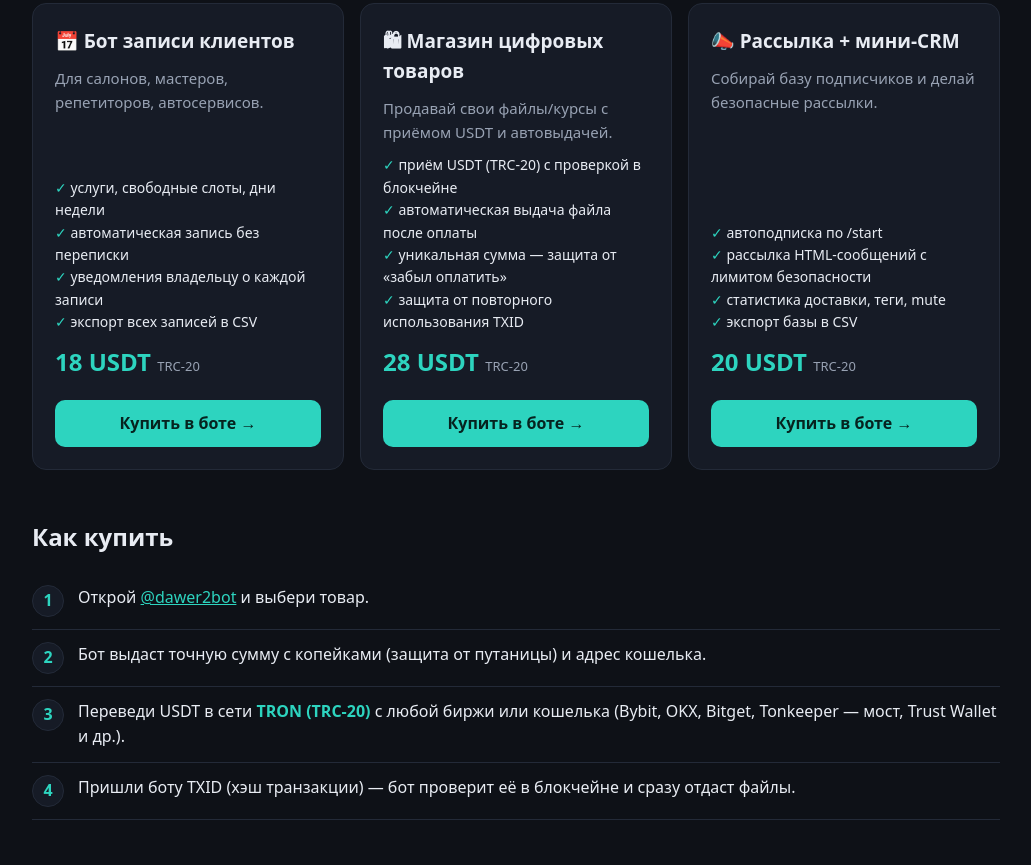
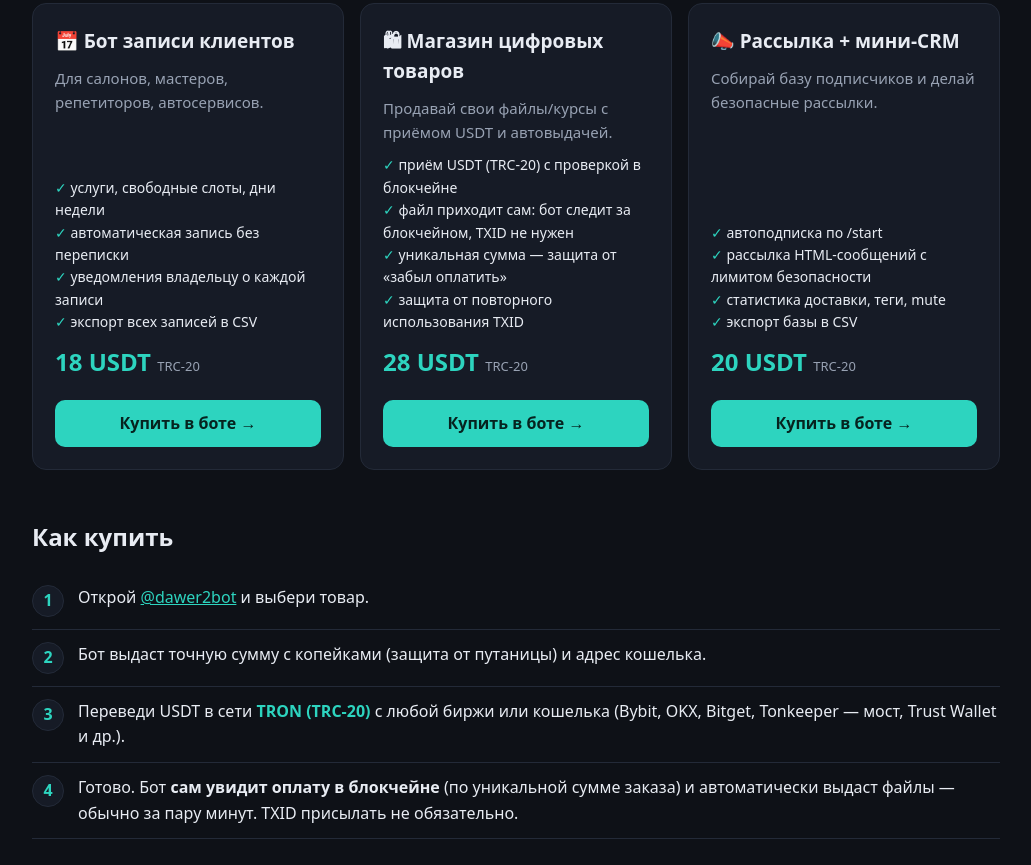
Before and after one commit to datara2027-tech/dawer-site, a plain HTML site: page index.html in a window 1280 px wide. Shown: the part 491-1356 px from the top of the page, without its empty margins (124-1155 px from the left). Drawn offline with Linux system fonts and the light colour scheme.

Commit message:
landing: auto payment detection

```diff
--- a/index.html
+++ b/index.html
@@ -83,7 +83,7 @@
       <p>Продавай свои файлы/курсы с приёмом USDT и автовыдачей.</p>
       <ul class="feat">
         <li>приём USDT (TRC-20) с проверкой в блокчейне</li>
-        <li>автоматическая выдача файла после оплаты</li>
+        <li>файл приходит сам: бот следит за блокчейном, TXID не нужен</li>
         <li>уникальная сумма — защита от «забыл оплатить»</li>
         <li>защита от повторного использования TXID</li>
       </ul>
@@ -110,7 +110,7 @@
     <div class="step"><div>Открой <a href="https://t.me/dawer2bot">@dawer2bot</a> и выбери товар.</div></div>
     <div class="step"><div>Бот выдаст точную сумму с копейками (защита от путаницы) и адрес кошелька.</div></div>
     <div class="step"><div>Переведи USDT в сети <span class="net">TRON (TRC-20)</span> с любой биржи или кошелька (Bybit, OKX, Bitget, Tonkeeper — мост, Trust Wallet и др.).</div></div>
-    <div class="step"><div>Пришли боту TXID (хэш транзакции) — бот проверит её в блокчейне и сразу отдаст файлы.</div></div>
+    <div class="step"><div>Готово. Бот <b>сам увидит оплату в блокчейне</b> (по уникальной сумме заказа) и автоматически выдаст файлы — обычно за пару минут. TXID присылать не обязательно.</div></div>
   </div>
 
   <h2>Кошелёк для оплаты</h2>
```
